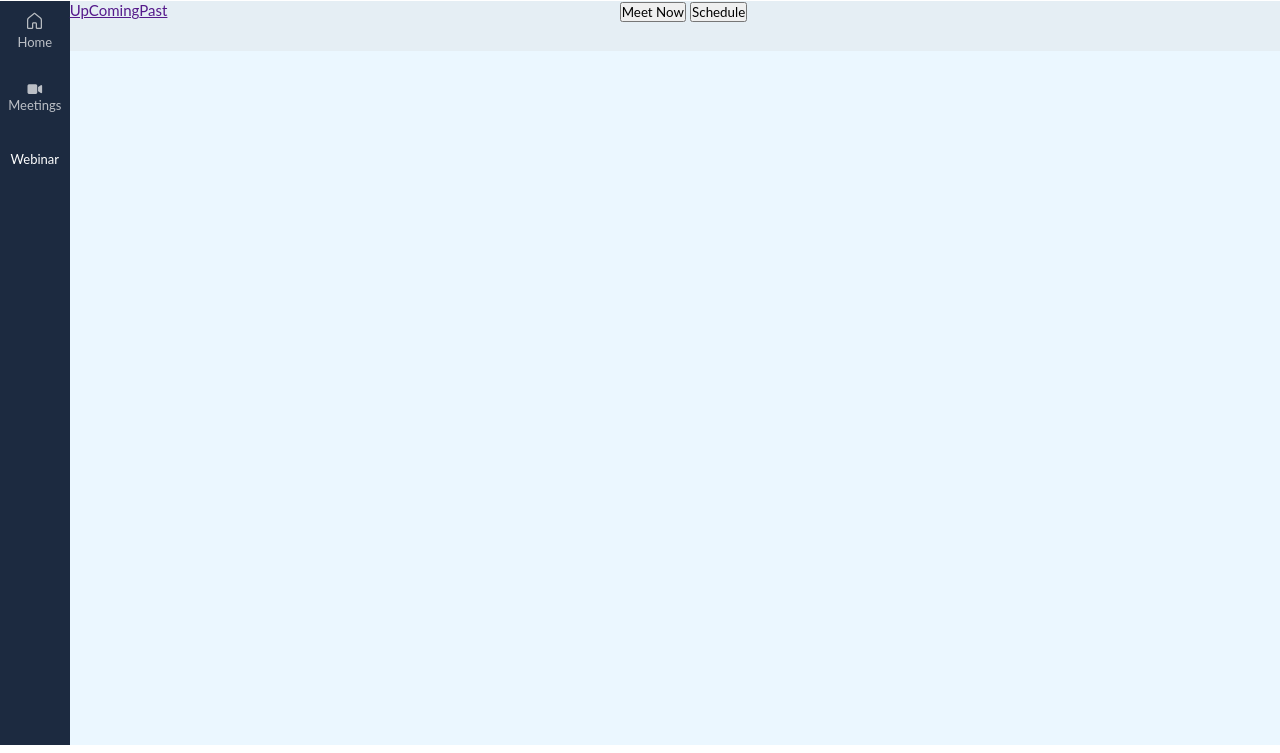
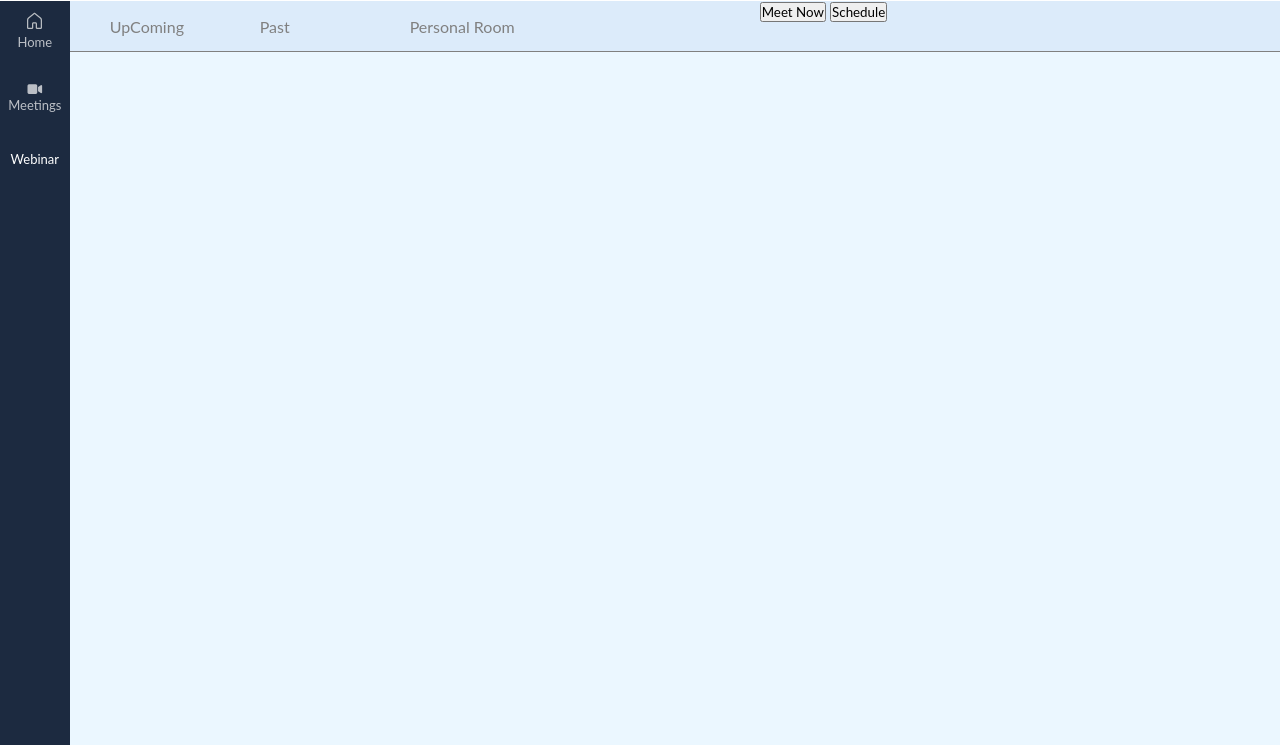
Before and after one commit to Deepa17621/Mock-CRM, a website: page meetings/zohoMeetingmeetings.html in a window 1280 px wide. Shown: the part 47-800 px from the top of the page. Drawn offline with Linux system fonts and the light colour scheme.

Commit message:
!fix: modification in progress

```diff
--- a/css/zohoMeeting.css
+++ b/css/zohoMeeting.css
@@ -166,19 +166,42 @@ h3{
 #meetingListContainer .navBarForList
 {
     height: 50px;
-    background-color: #e5eef4;
+    background-color: #dcebfa;
     color: white;
     display: flex;
+    border-bottom:1px solid gray ;
     /* justify-content: space-around; */
 
 }
-.navBarForList div:first-child
-{
-    width: 550px;
-    /* background-color: black; */
-}
+
 .navBarForList ul{
     list-style: none;
     display: flex;
     font-size: 15px;
+    padding-left: 40px;
+    width: 650px;
+    height: 100%;
+    /* justify-content: center; */
+    align-items: center;
+
 }
+.navBarForList ul>li{
+    width: 150px;
+    height: 100%;
+    display: flex;
+    align-items: center;
+    justify-content: center;
+}
+li>a
+{
+    text-decoration: none;
+    color: gray;
+    font-size: medium;
+    display: block;
+    /* height: 100%; */
+    width: 100%;
+}
+.listLink.activeLink
+{
+    border-bottom: rgb(36, 167, 219);
+}
--- a/js/zohoMeeting.js
+++ b/js/zohoMeeting.js
@@ -25,11 +25,11 @@ function setImage()
     {
         imgTagForTime.setAttribute("src", "../meetingImages/afternoonTime.svg");
     }
-    else if((date.getHours())>=15 && (date.getHours())<17)
+    else if((date.getHours())>=15 && (date.getHours())<=17)
     {
         imgTagForTime.setAttribute("src", "../meetingImages/eveningTime.svg");
     }
-    else if((date.getHours())>18 && (date.getHours())<24 && (date.getHours())<5)
+    else if((date.getHours())>=18 && (date.getHours())<=24 && (date.getHours())<=5)
     {
         imgTagForTime.setAttribute("src", "../meetingImages/nightTime.svg");
     }
--- a/meetings/zohoMeetingmeetings.html
+++ b/meetings/zohoMeetingmeetings.html
@@ -46,13 +46,13 @@
         <!-- List Container -->
          <div id="meetingListContainer">
             <div class="navBarForList">
+                    <ul>
+                        <li class="listLink"><a href="">UpComing</a></li>
+                        <li class="listLink"><a href="">Past</a></li>
+                        <li class="listLink"><a href="">Personal Room</a></li>
+                    </ul>
                 <div>
-                    <ul>
-                        <li><a href="">UpComing</a></li>
-                        <li><a href="">Past</a></li>
-                    </ul>
-                </div>
-                <div>
+                    <input type="text" name="" id="" style="display: none;">
                     <button type="button">Meet Now</button>
                     <button type="button">Schedule</button>
                 </div>
```
